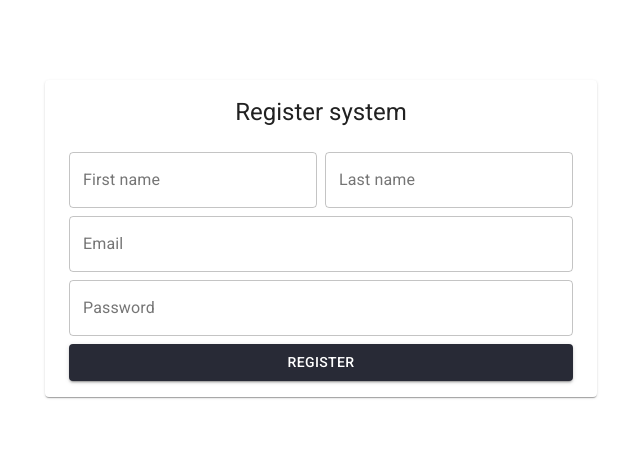
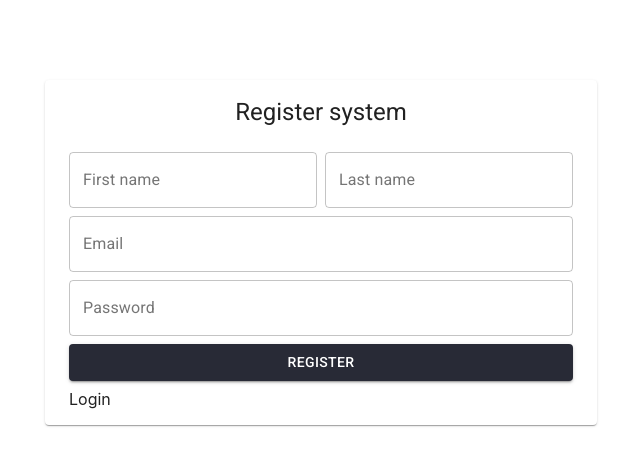
Before and after one commit to study-jsc/state-tree, a Next.js app: page /register in a window 1280 px wide. Shown: the top 466 px of the page, without its empty margins (319-959 px from the left). Built offline with nearby package versions, Linux system fonts and the light colour scheme.

Commit message:
chore: add link

```diff
--- a/src/components/forms/RegisterForm/index.tsx
+++ b/src/components/forms/RegisterForm/index.tsx
@@ -1,5 +1,6 @@
 import { Button, Grid, makeStyles } from "@material-ui/core";
 import { useFormik } from "formik";
+import Link from "next/link";
 import { Input } from "./Input";
 
 interface IFormValue {
@@ -88,6 +89,11 @@ const RegisterForm = () => {
             Register
           </Button>
         </Grid>
+        <Grid item xs={12}>
+          <Link href="/login">
+            <a>Login</a>
+          </Link>
+        </Grid>
       </Grid>
     </form>
   );
```
Also changed, not shown: src/components/forms/LoginForm/index.tsx (+9 -1 lines).
